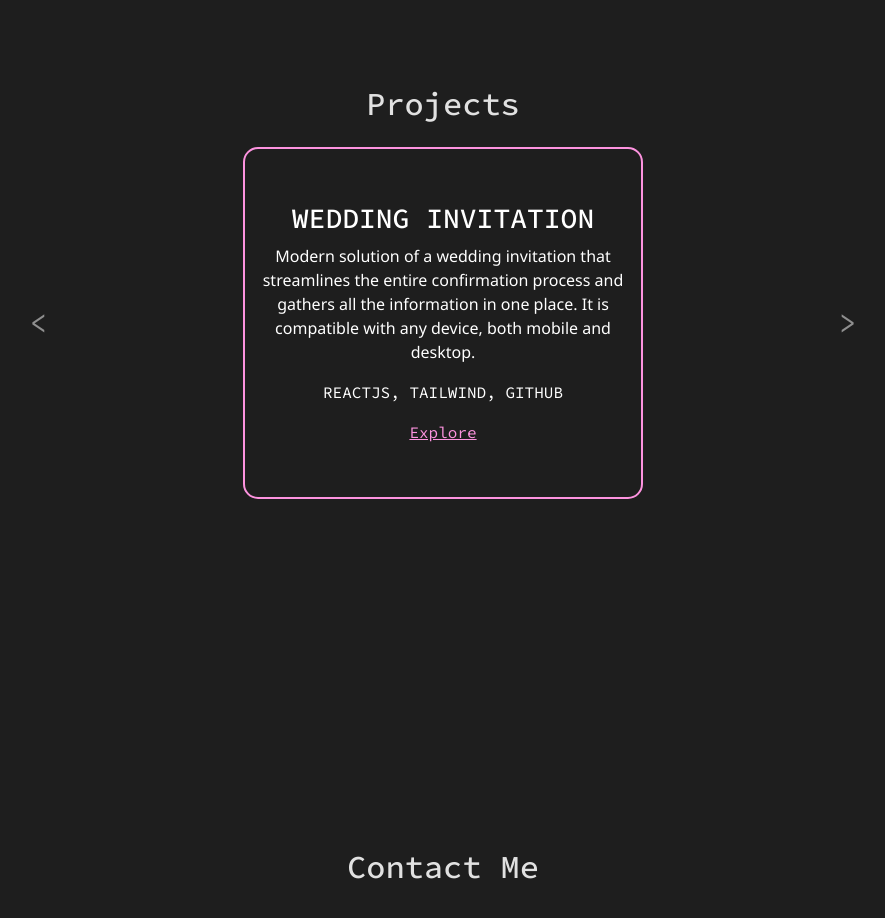
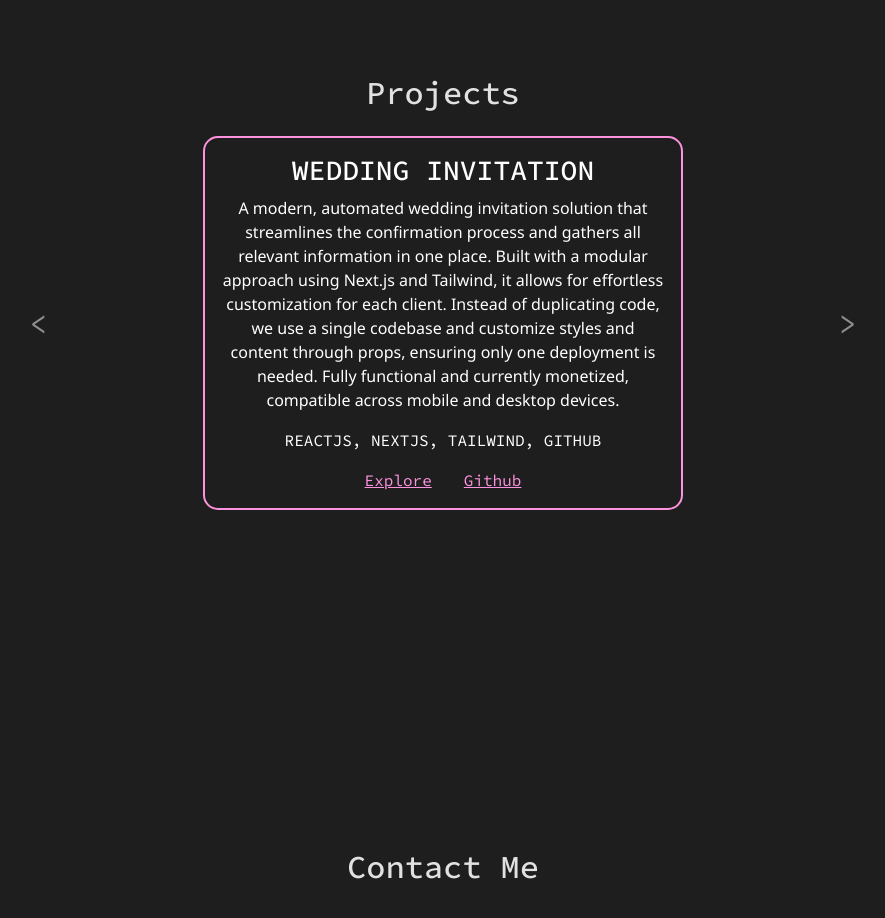
Before and after one commit to vickyteran/Portfolio, a React (Vite) app: page / in a window 1280 px wide. Shown: the part 2500-3418 px from the top of the page, without its empty margins (197-1082 px from the left). Built offline with nearby package versions, Linux system fonts and the light colour scheme.

Commit message:
descripcion proyectos

```diff
--- a/src/Home/HomeStyle.css
+++ b/src/Home/HomeStyle.css
@@ -67,7 +67,6 @@ color: var(--color);
 
 
 
-
   @media (max-width:600px) {
 
     .App {
--- a/src/components/Contactform.jsx
+++ b/src/components/Contactform.jsx
@@ -19,7 +19,6 @@ function Contactform() {
     email: '',
     message: ''
   });
-
   const handleChange = (e) => {
     const { name, value } = e.target;
     setFormData({
@@ -27,6 +26,7 @@ function Contactform() {
       [name]: value
     });
   };
+
 
   const handleSubmit = (e) => {
     e.preventDefault();
@@ -65,7 +65,7 @@ function Contactform() {
           ))}
         </div>
       </div>
-      <Form onSubmit={handleSubmit} className='contact-form'>
+       <Form onSubmit={handleSubmit} className='contact-form' >
         <div className='contact-form-name'>
           <Form.Group className="mb-3" controlId="exampleForm.ControlInput1">
             <Form.Label>Name</Form.Label>
@@ -81,13 +81,13 @@ function Contactform() {
           </Form.Group>
         </div>
         <div>
-          <Form.Group className="mb-3">
+          <Form.Group className="mb-3" >
             <Form.Label>Message</Form.Label>
             <Form.Control className='input input-message' as="textarea" name="message" value={formData.message}
               onChange={handleChange}
               required rows={3} />
           </Form.Group>
-          <Button type="submit" target='_blank' className='button'  variant='ligth'>
+          <Button type="submit" target='_blank' className='button' >
             Send
           </Button>
         </div>
--- a/src/components/Projects.jsx
+++ b/src/components/Projects.jsx
@@ -6,27 +6,37 @@ const Projects = () => {
   const projects = [
     {
       name: 'WEDDING INVITATION',
-      description: 'Modern solution of  a wedding invitation that streamlines the entire confirmation process and gathers all the information in one place. It is compatible with any device, both mobile and desktop.',
-      tecnologies: 'REACTJS, TAILWIND, GITHUB',
-      link: 'https://wed-practice.vercel.app/'
+      description: "A modern, automated wedding invitation solution that streamlines the confirmation process and gathers all relevant information in one place. Built with a modular approach using Next.js and Tailwind, it allows for effortless customization for each client. Instead of duplicating code, we use a single codebase and customize styles and content through props, ensuring only one deployment is needed. Fully functional and currently monetized, compatible across mobile and desktop devices.",
+      tecnologies: 'REACTJS, NEXTJS, TAILWIND, GITHUB',
+      link: 'https://wed-practice.vercel.app/',
+      github: "https://github.com/Martinasorialanzi/wedPractice"
+    },
+    {
+      name: 'FINTECH: PAYOUT',
+      description: "As part of a multidisciplinary team (frontend, backend, QA, UX design, PM) in NoCountry's labor simulation, I contributed to developing a fully responsive fintech web application. The project incorporated secure user authentication, real-time balance and transaction views, activity filtering and search, and the ability to make transfers. We implemented a light/dark mode for user customization and adhered to agile methodologies (Scrum) throughout the development.",
+      tecnologies: 'REACTJS, TAILWIND, REACT ROUTER, JIRA, GITHUB',
+      link: 'https://payout-wallet.vercel.app/',
+      github: "https://github.com/No-Country-simulation/s17-06-m-java-react"
     },
     {
       name: 'FARMATURNO',
-      description: 'Collaborative development. Web application designed to streamline pharmacy queues in Colombia. Users and pharmacys can register, log in, make/offer appointments and administrate them.',
+      description: "As part of a multidisciplinary team in NoCountry's labor simulation, I contributed to the development of a web application aimed at optimizing pharmacy queues in Colombia. The project is fully responsive and involved user and pharmacy authentication, appointment scheduling, and management features for both parties. We implemented a robust backend using Node.js, Express, and MongoDB, while managing the frontend state efficiently with Redux Toolkit. Agile methodologies (Scrum) were used throughout the project, ensuring timely delivery and team coordination.",
       tecnologies: 'REACTJS, NODEJS, EXPRESS JS, MONGODB, REDUX TOOLKIT, GITHUB',
-      link: 'https://c11-02-m-mern-farmaturno.vercel.app/'
+      link: 'https://c11-02-m-mern-farmaturno.vercel.app/',
+      github: "https://github.com/No-Country/c11-02-m-mern-farmaturno"
     },
     {
       name: 'GYM WEBSITE',
-      description: 'Gym management system where clients can create an account, log in and access an online store, while administrators can maintain membership fee records.',
-      tecnologies: 'REACTJS, NODEJS, MONGODB, POSTMAN, GITHUB',
-      link: 'https://gimnasio.vercel.app/'
+      description: "Developed as part of my studies at Rolling Code, this gym management platform allows clients to create accounts, log in, and access an online store, while administrators can manage membership fee records. The system was designed to enhance administrative efficiency and provide a seamless experience for both gym members and staff.",
+      link: 'https://gimnasio.vercel.app/',
+      github: "https://github.com/Martinasorialanzi/gimnasio"
     },
     {
       name: 'MOVIES 5i',
-      description: 'JavaScript-powered movie website where users can browse and watch movies online.',
+      description: "Created during my studies at Rolling Code, this JavaScript-powered movie website allows users to browse, search, and watch movies online. The platform features an interactive interface optimized to enhance the user experience while discovering new films.",
       tecnologies: 'HTML, CSS, JAVASCRIPT, GITHUB',
-      link: 'https://movies-5i.netlify.app'
+      link: 'https://movies-5i.netlify.app',
+      github: "https://github.com/LucasLon22/Movies-5i"
     },
   ];
 
@@ -73,7 +83,10 @@ const CardComponent = ({ project }) => {
       <h3>{project.name}</h3>
       <p className='project-card-text'>{project.description}</p>
       <p>{project.tecnologies}</p>
+      <div className='project-card-links'>
       <a href={project.link} target="_blank" rel="noopener noreferrer">Explore</a>
+      <a href={project.github} target="_blank" rel="noopener noreferrer">Github</a>
+      </div>
     </div>
   );
 };
--- a/src/components/StyleProjects.css
+++ b/src/components/StyleProjects.css
@@ -11,8 +11,8 @@
 
 .project-card {
   min-width: calc(100% / 3);
-  width: 25rem;
-  height: 22rem;
+  width: 30rem;
+  min-height: 22rem;
   padding: 1rem;
   background-color: var(--fondo);
   color: white;
@@ -27,6 +27,16 @@
 
 .project-card-text{
   font-family: 'Segoe UI', Tahoma, Geneva, Verdana, sans-serif;
+}
+
+.project-card-links{
+  display: flex;
+  justify-content: center;
+  gap: 2rem;
+}
+
+.project-card-links>a{
+  width: auto;
 }
 
 @media (max-width: 600px) {
```
